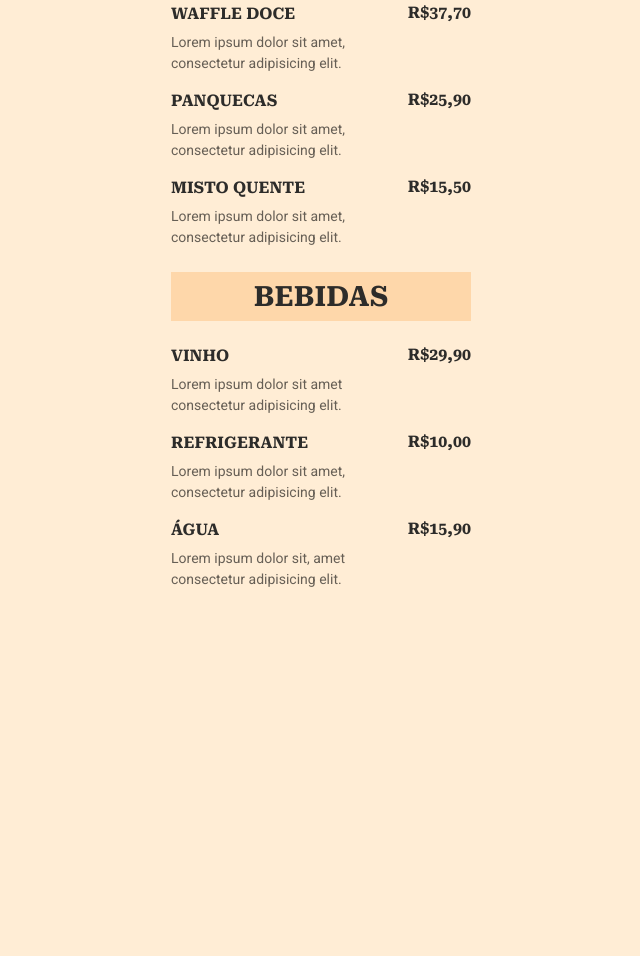
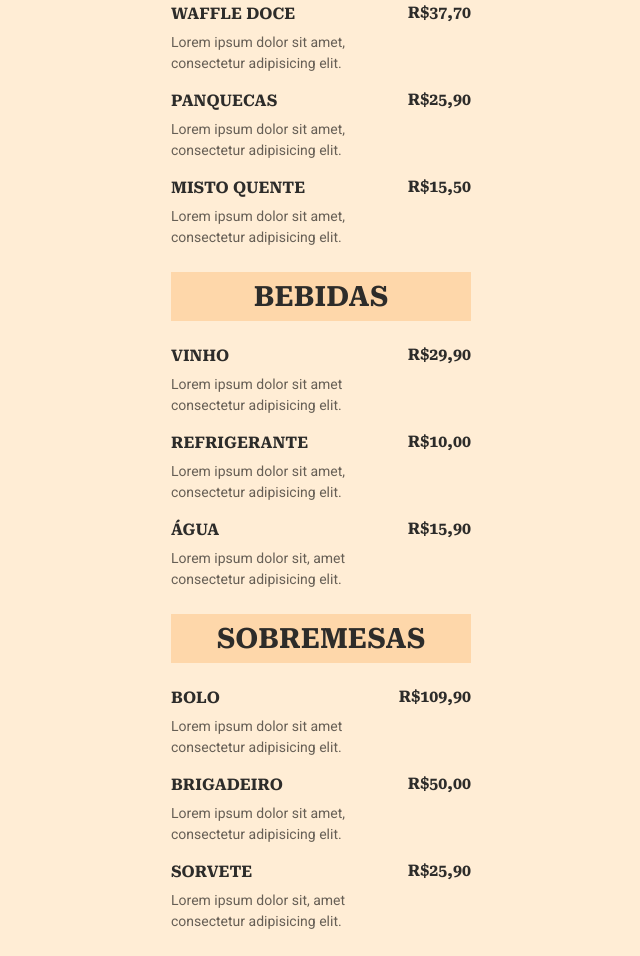
Before and after one commit to Duardoh/maratona_explorer_3, a plain HTML site: page index.html in a window 1280 px wide. Shown: the part 190-1146 px from the top of the page, without its empty margins (319-959 px from the left). Before the commit the page ends 804 px from the top, so only its background shows below. Drawn offline with Linux system fonts and the light colour scheme.

Commit message:
atualizado menu

```diff
--- a/index.html
+++ b/index.html
@@ -15,7 +15,7 @@
     <body>
 
       <header>
-      <h1>Rocket<span>Coffee</span></h1>
+        <h1>Edu<span>Coffee</span></h1>
         <p>Aberto todos os dias. 8h - 21h</p>
       </header>
 
@@ -106,5 +106,48 @@
         </ul>
       </section>
 
+  <section>
+        <h2>Sobremesas</h2>
+        <ul>   <!-- Abrindo uma lista de itens -->
+
+          <li>   <!-- Cada ponto da lista -->
+            <div class="details">
+              <h3>Bolo</h3>
+              <p class="description">
+                Lorem ipsum dolor sit amet consectetur adipisicing elit.
+              </p>
+            </div>
+            <strong class="price">
+              R$109,90
+            </strong>
+          </li>
+
+          <li>
+            <div class="details">
+              <h3>Brigadeiro</h3>
+              <p class="description">
+                Lorem ipsum dolor sit amet, consectetur adipisicing elit.
+              </p>
+            </div>
+            <strong class="price">
+              R$50,00
+            </strong>
+          </li>
+
+          <li>
+            <div class="details">
+              <h3>Sorvete</h3>
+              <p class="description">
+                Lorem ipsum dolor sit, amet consectetur adipisicing elit.
+              </p>
+            </div>
+            <strong class="price">
+              R$25,90
+            </strong>
+          </li>
+
+        </ul>
+      </section>
+
   </body>
 </html>
```
Lines whose indentation alone changed are shown as unchanged.
